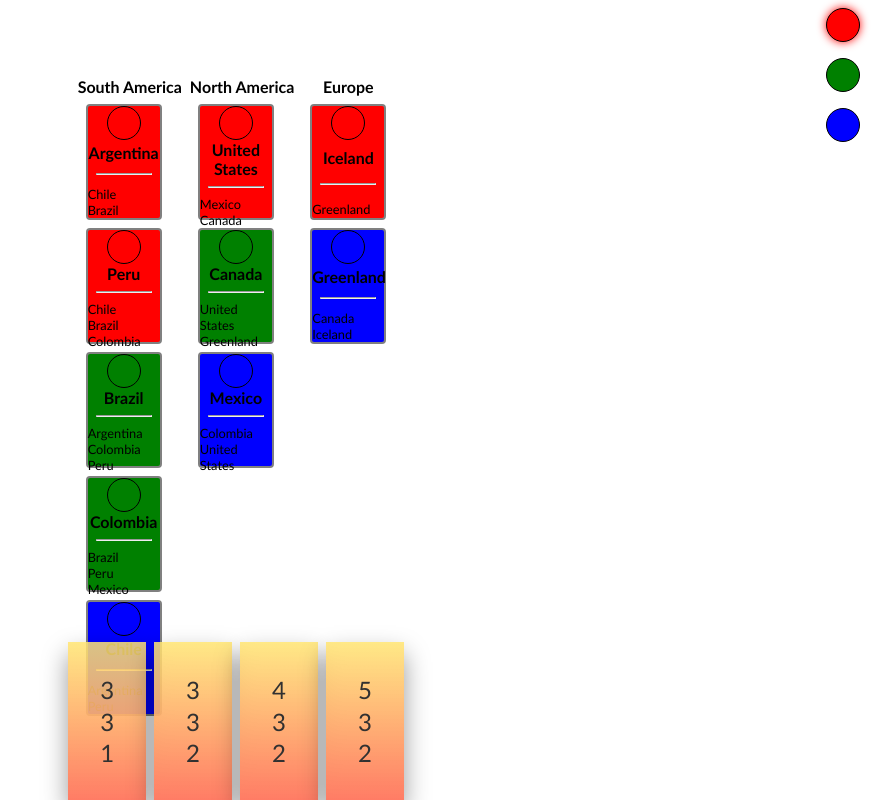
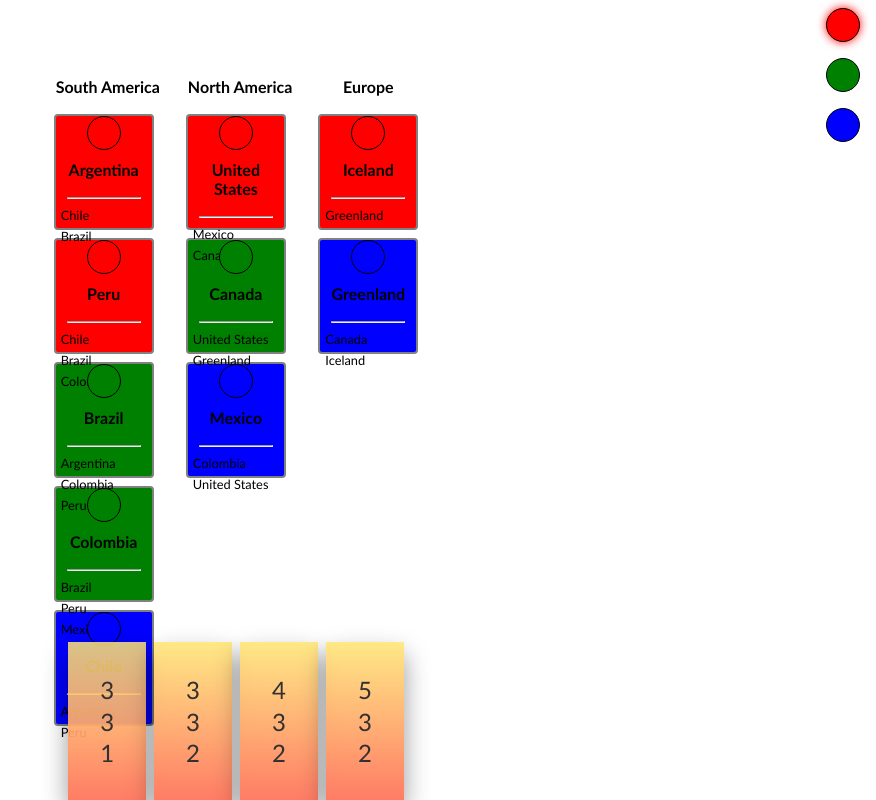
Before and after one commit to FelipeLecot/teg-game-online, a React (Vite) app in the folder client/: page / in a window 1280 px wide. Shown: the whole page, without its empty margins (404-1280 px from the left). Built offline with nearby package versions, Linux system fonts and the light colour scheme; no server answers.

Commit message:
selecter

```diff
--- a/client/src/components/common/country_card/styles.module.css
+++ b/client/src/components/common/country_card/styles.module.css
@@ -2,7 +2,7 @@
   transform: scale(1.05);
 }
 
-.card .select {
+.card.select {
   background-color: #eee;
   transform: scale(1.08);
 }
@@ -15,23 +15,31 @@
   border: 2px solid gray;
   border-radius: 4px;
   margin: 0.5rem;
-  width: 4.5rem;
+  width: 6rem;
   height: 7rem;
 }
 
+ul {
+  justify-content: center;
+  text-align: left;
+  margin: 0;
+  padding:0%;
+}
 
 li {
   list-style-type: none;
   font-size: 0.8rem;
+  padding-left: 5px;
+  padding-bottom: 5px;
 }
 
 hr {
   width: 75%;
-  margin:
+  justify-content:;
 }
 
 h4 {
-  padding: 0;
+  padding: 10px;
   margin: 0;
   font-size: 1rem;
   justify-content: center;
```
